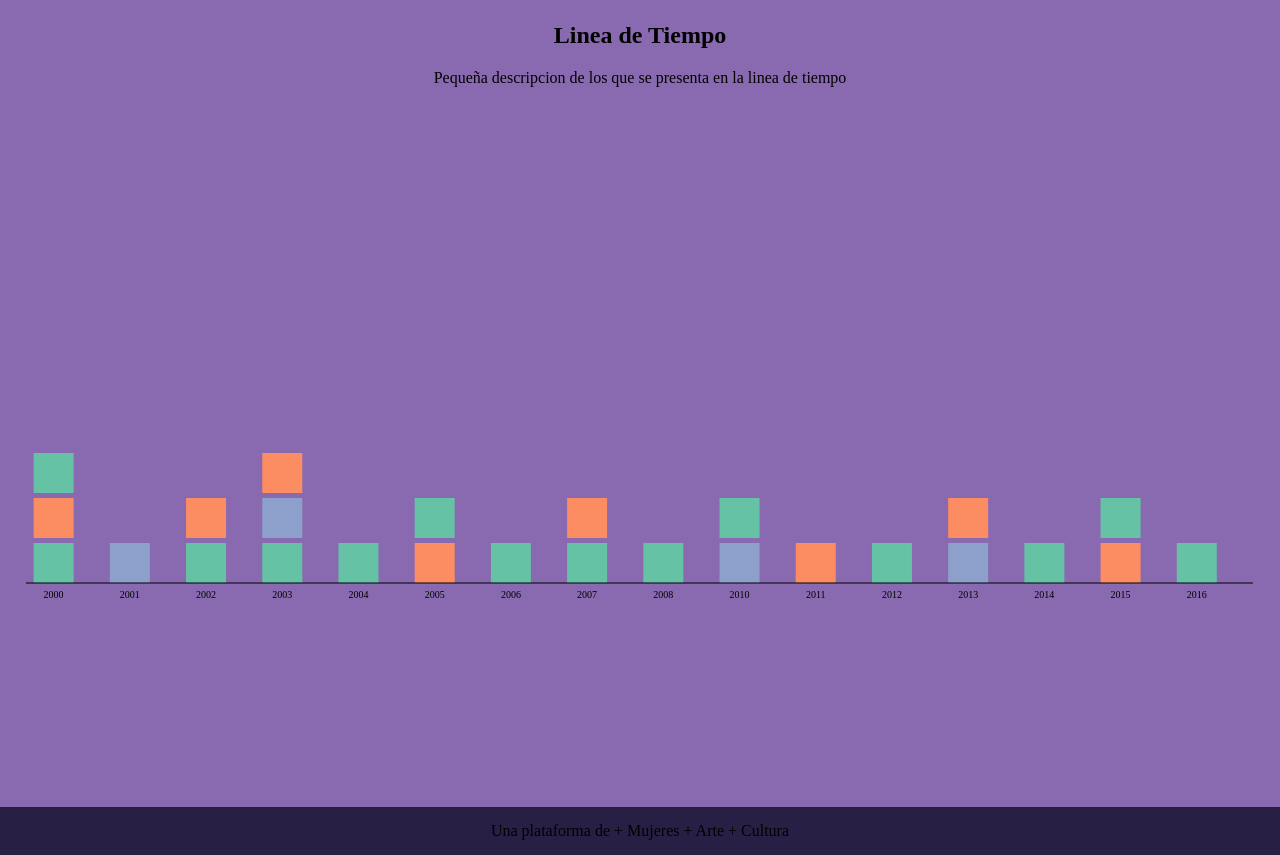
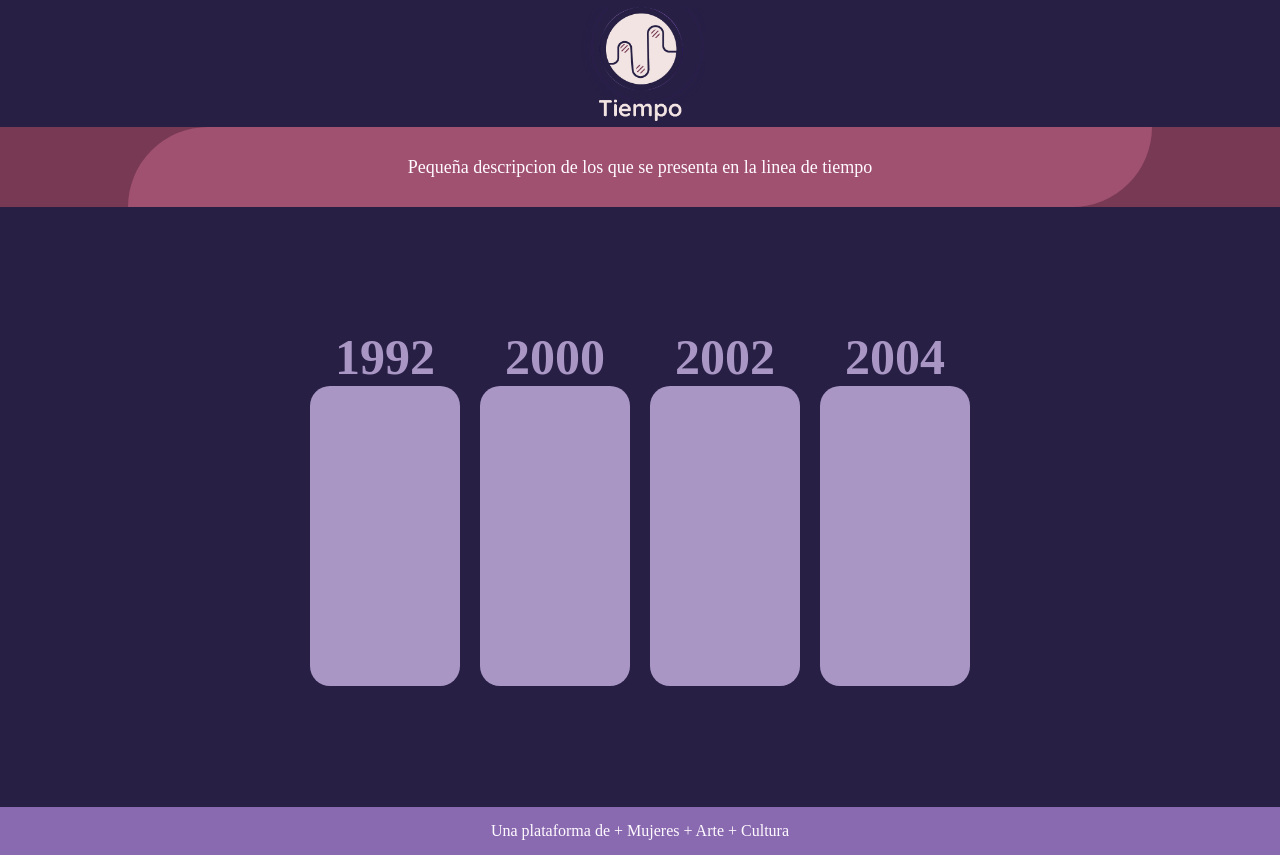
Before and after one commit to MauricioMeza/WebAutorasNar, a website: page index.html in a window 1280 px wide. Shown: the part 1613-2468 px from the top of the page. Drawn offline with nearby package versions, Linux system fonts and the light colour scheme.

Commit message:
maqueta inicial

```diff
--- a/index.html
+++ b/index.html
@@ -7,6 +7,9 @@
     <title>Document</title>
 </head>
 <body>
+    <!-------------------------------------->
+    <!------------NAVIGATION BAR------------>
+    <!-------------------------------------->
     <nav>
         <ul class="nav-list">
             <li>
@@ -25,12 +28,11 @@
                 </a>
             </li>
         </ul>
-        <!--
-        <a href="#portada"><img class="nav-btn" src="./assets/BOTON-INICIO.png"></a>
-        <a href="#territorio"><img class="nav-btn" src="./assets/BOTON-TERRITORIO.png"></a>
-        <a href="#tiempo"><img class="nav-btn" src="./assets/BOTON-TIEMPO.png"></a>
-        -->
     </nav>
+
+    <!-------------------------------------->
+    <!------------PORTADA-BANNER------------>
+    <!-------------------------------------->
     <section id="portada">
         <img id="banner" src="./assets/BANNER-PORTADA-WEB.jpg">
         <div id="portada-txt">
@@ -38,17 +40,69 @@
             <p>Este es un espacio interactivo donde convergen las voces, palabras y pensamientos de mujeres dramaturgas. Adéntrate en sus historias, emociones y visiones capturadas a través de textos, videos, fotografías y más, en un recorrido que refleja la creación y la potencia que nutren el teatro nariñense.</p>
         </div>
     </section>
-    <section id="territorio">
-        <h1>Territorio</h1>
-        <p>Pequeña descripcion de los que se presenta en el mapa</p>
-        <iframe id="mapa" src="https://www.google.com/maps/d/embed?mid=1el_FtwRlLISqL3g54udxrzbvpdnL-Ww&ehbc=2E312F"></iframe>
+
+    <!------------------------------------------>
+    <!------------TERRITORIO-SECCION------------>
+    <!------------------------------------------>
+    <section id="territorio" class="section-content">
+
+        <div class="content-title">
+            <img class="content-title-img" src="./assets/BOTON-TERRITORIO2.png">
+        </div>
+        <div class="content-desc">
+            <span class="content-desc-border">
+                <p class="p-subtitle">Pequeña descripcion de los que se presenta en el mapa de territorio</p>
+            </span>
+        </div>
+        <div class="content-info">
+            <iframe id="mapa" src="https://www.google.com/maps/d/embed?mid=1el_FtwRlLISqL3g54udxrzbvpdnL-Ww&ehbc=2E312F" ></iframe></iframe>
+            <!--src="https://www.google.com/maps/d/embed?mid=1el_FtwRlLISqL3g54udxrzbvpdnL-Ww&ehbc=2E312F"-->
+        </div>
     </section>
-    <section id="tiempo">
-        <h1>Linea de Tiempo</h1>
-        <p>Pequeña descripcion de los que se presenta en la linea de tiempo</p>
-        <svg></svg>
-        <div class="tooltip"></div>
+
+    <!---------------------------------------->
+    <!-------------TIEMPO-SECCION------------->
+    <!---------------------------------------->
+    <section id="tiempo" class="section-content">
+        <div class="content-title">
+            <img class="content-title-img" src="./assets/BOTON-TIEMPO2.png">
+        </div>
+        <div class="content-desc desc2">
+            <span class="content-desc-border-2">
+                <p class="p-subtitle">Pequeña descripcion de los que se presenta en la linea de tiempo</p>
+            </span>
+        </div>
+        <div class="content-info time">
+            <div>
+                <span>
+                    <h3 class="time-year">1992</h3>
+                    <div class="time-card"></div>
+                </span>
+            </div>
+            <div>
+                <span>
+                    <h3 class="time-year">2000</h3>
+                    <div class="time-card"></div>
+                </span>
+            </div>
+            <div>
+                <span>
+                    <h3 class="time-year">2002</h3>
+                    <div class="time-card"></div>
+                </span>
+            </div>
+            <div>
+                <span>
+                    <h3 class="time-year">2004</h3>
+                    <div class="time-card"></div>
+                </span>
+            </div>
+        </div>
     </section>
+
+    <!------------------------------------>
+    <!---------------FOOTER--------------->
+    <!------------------------------------>
     <footer>
         Una plataforma de + Mujeres + Arte + Cultura
     </footer>
--- a/styles.css
+++ b/styles.css
@@ -3,6 +3,7 @@ body{
     padding: 0;
     scroll-behavior: smooth;
     text-align: center;
+    color: #fffaff;
 }
 nav{
     height: 70px;
@@ -26,12 +27,65 @@ nav{
     width: 80px;
     height: auto;
 }
-
 section{
     width: 100%;
     height: 100vh;
-    padding: 5px 0 5px 0;
+    padding: 10px 0 0 0;
 }
+.content-title{
+    height: 15vh;
+}
+.content-desc{
+    height: 10vh;
+    background-color: #9f516f;
+    font-size: 18px;
+    display: grid;
+    place-items: center;
+}
+.content-desc-border{
+    background-color: #ae96c7;
+    height: 100%;
+    display: grid;
+    place-items: center;
+    width: 80%;
+}
+.desc2{
+    background-color: #783954;
+}
+.content-desc-border-2{
+    background-color: #a05170;
+    height: 100%;
+    display: grid;
+    place-items: center;
+    width: 80%;
+    border-radius: 10vh 0 10vh 0;
+}
+.p-subtitle{
+    margin: 0 15px 0 15px;
+}
+.content-info{
+    height: 75vh;
+    background-color: #271f44;
+    display: grid;
+    place-items: center;
+}
+.time{
+    display: grid;
+    grid-auto-flow: column;
+    gap: 20px; /* Exact 20px gap */
+    align-items: center;
+    justify-content: start; /* Or center, depending on preference */
+    max-width: fit-content; /* Prevents items from stretching out too far */
+    margin: auto; /* Centers the container */
+}
+.map{
+
+}
+
+.content-title-img{
+    height: 100%;
+}
+
 /*---------------------*/
 /*------Portada-------*/
 /*-------------------*/
@@ -46,12 +100,16 @@ section{
 }
 #portada-txt{
     background-color: #271f44;
-    color: #fffaff;
     padding: 20px;
     margin: 50px 15vw 20px 15vw;
     border-radius: 10px;
     font-size: 20px;
 }
+@media screen and (max-width: 350px) {
+    #portada-txt{
+        font-size: 16px;
+    }
+  }
 #portada-title{
     margin-top: -50px;
 }
@@ -65,14 +123,14 @@ section{
 }
 #mapa{
     width: 90%;
-    height: 80vh;
+    height: 70vh;
 }
 
 /*----------------------*/
 /*------ Tiempo -------*/
 /*--------------------*/
 #tiempo{
-    background-color: #896ab0;
+    background-color: #271f44;
 }
 svg {
     width: 99%;
@@ -107,11 +165,22 @@ svg {
     stroke: black;
     stroke-width: 1px;
 }
+.time-card{
+    background-color: #a996c5;
+    height: 300px;
+    width: 150px;
+    border-radius: 20px;
+}
+.time-year{
+    margin: 0;
+    font-size: 50px;
+    color: #a996c5;
+}
 
 /*----------------------*/
 /*------ Footer -------*/
 /*--------------------*/
 footer{
     padding: 15px;
-    background-color: #271f44;
+    background-color: #896ab0;
 }
```
Also changed, not shown: assets/BOTON-TERRITORIO - copia.png (added), assets/BOTON-TERRITORIO2.png (added), assets/BOTON-TIEMPO2.png (added).
